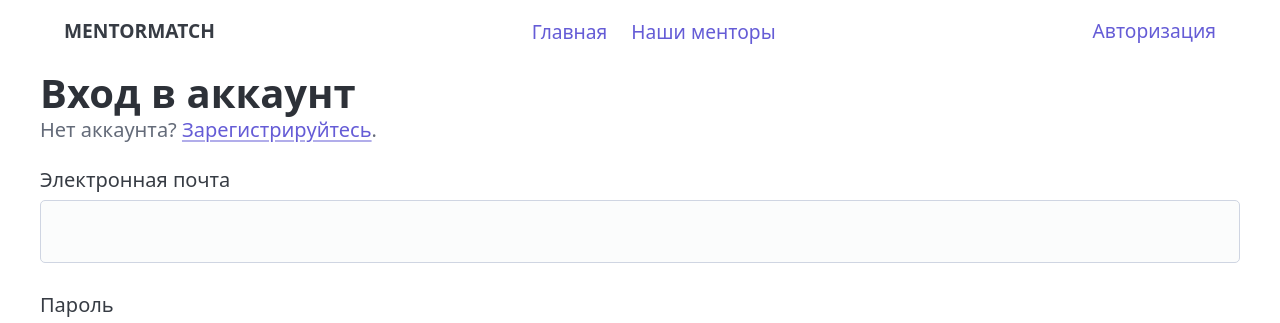
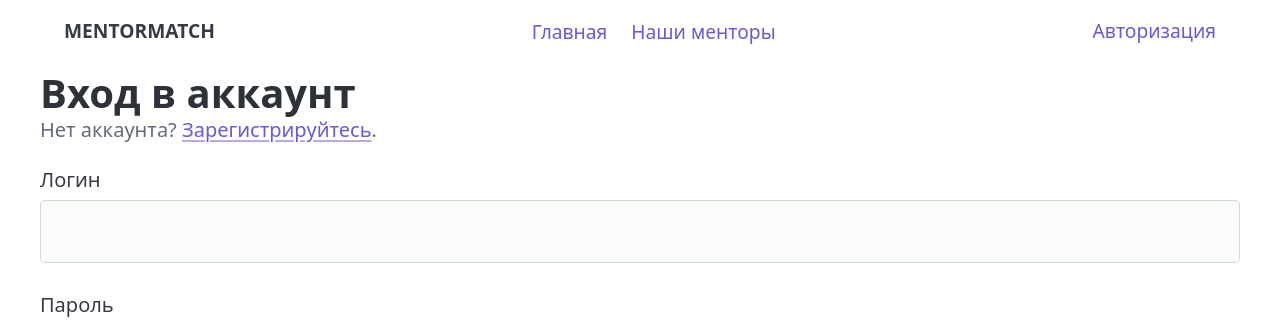
Before and after one commit to Tiver211/MentorMatch, a SvelteKit app in the folder web/: page /login in a window 1280 px wide. Shown: the top 323 px of the page. Built offline with nearby package versions, Linux system fonts and the light colour scheme.

Commit message:
fix(web): save token after logging in

```diff
--- a/web/src/routes/login/+page.svelte
+++ b/web/src/routes/login/+page.svelte
@@ -12,6 +12,7 @@
 		login: '',
 		password: ''
 	};
+	let token: string = '';
 
 	let invalidCredentialsWarning: HTMLParagraphElement | undefined;
 
@@ -26,12 +27,15 @@
 			headers: {
 				'Content-type': 'application/json; charset=UTF-8'
 			}
-		}).then((response) => {
+		}).then(async (response) => {
 			if (!response.ok) {
-				if (response.status === 422 && invalidCredentialsWarning) {
+				if (response.status === 404 && invalidCredentialsWarning) {
 					invalidCredentialsWarning.hidden = false;
 				}
 			}
+			console.log(await response.json());
+
+			token = await response.json();
 		});
 	};
 </script>
@@ -41,16 +45,16 @@
 	<p>Нет аккаунта? <a href="/signup">Зарегистрируйтесь</a>.</p>
 </hgroup>
 <form method="POST" {onsubmit}>
-	<label for="email">
-		Электронная почта
-		<input type="email" name="email" id="email" />
+	<label for="login">
+		Логин
+		<input type="text" name="login" id="login" />
 	</label>
 	<label for="password">
 		Пароль
 		<input type="password" name="password" id="password" />
 	</label>
 	<p id="invalid-credentials" bind:this={invalidCredentialsWarning} hidden>
-		Неверная электронная почта или пароль
+		Неверный логин или пароль
 	</p>
 	<button type="submit">Войти в аккаунт</button>
 </form>
```
